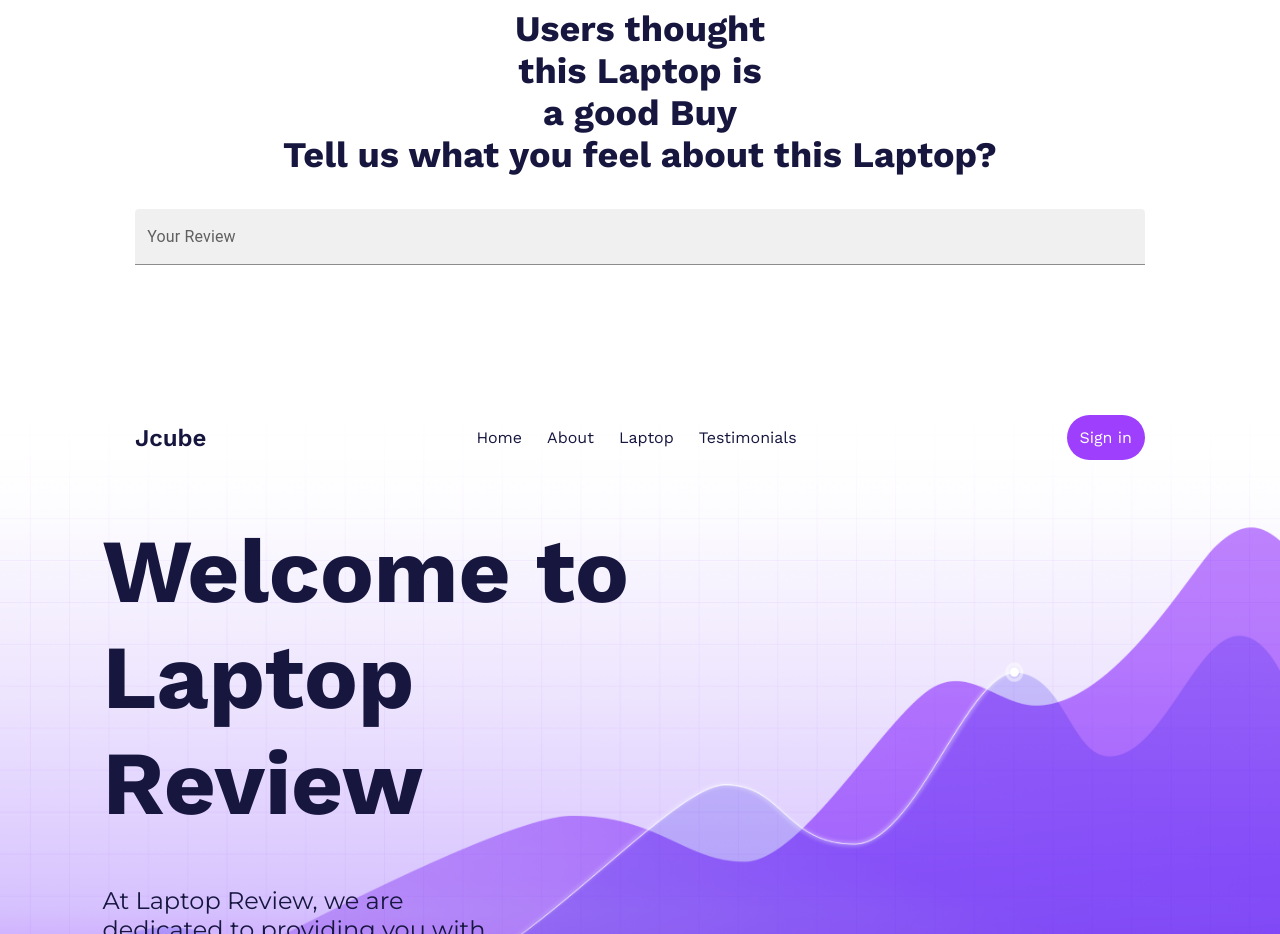
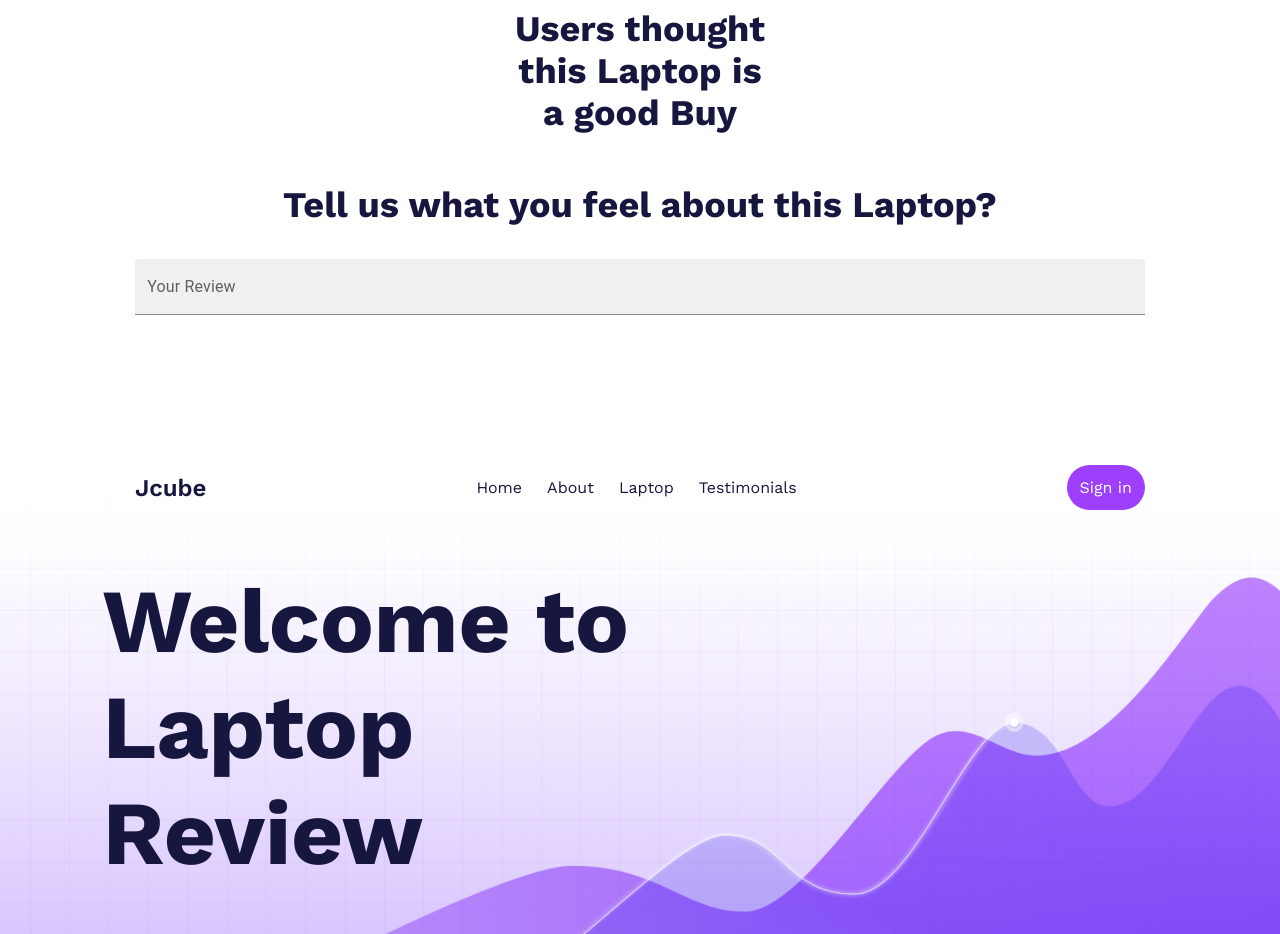
Before and after one commit to DikshantK2004/Milan-Project, a React (Create React App) app in the folder laptop-reviews/: page / in a window 1280 px wide. Shown: the part 840-1774 px from the top of the page. Built offline with nearby package versions, Linux system fonts and the light colour scheme; no server answers; the HTML template or start-up script is replaced by a standard one; a web font is replaced by a local one.

Commit message:
Frontend changes

```diff
--- a/laptop-reviews/src/Product.css
+++ b/laptop-reviews/src/Product.css
@@ -15,6 +15,10 @@
 
 .product{
     margin: 100px 0 100px;
+}
+
+.inputreview{
+    margin-top: 50px;
 }
 
 .reviewInput{
--- a/laptop-reviews/src/Product.jsx
+++ b/laptop-reviews/src/Product.jsx
@@ -98,7 +98,7 @@ function Product() {
             </div>
           </div>
 
-          <div className="input">
+          <div className="inputreview">
         <h4>Tell us what you feel about this Laptop?</h4>
         <div className="reviewInput">
           <Box
```
